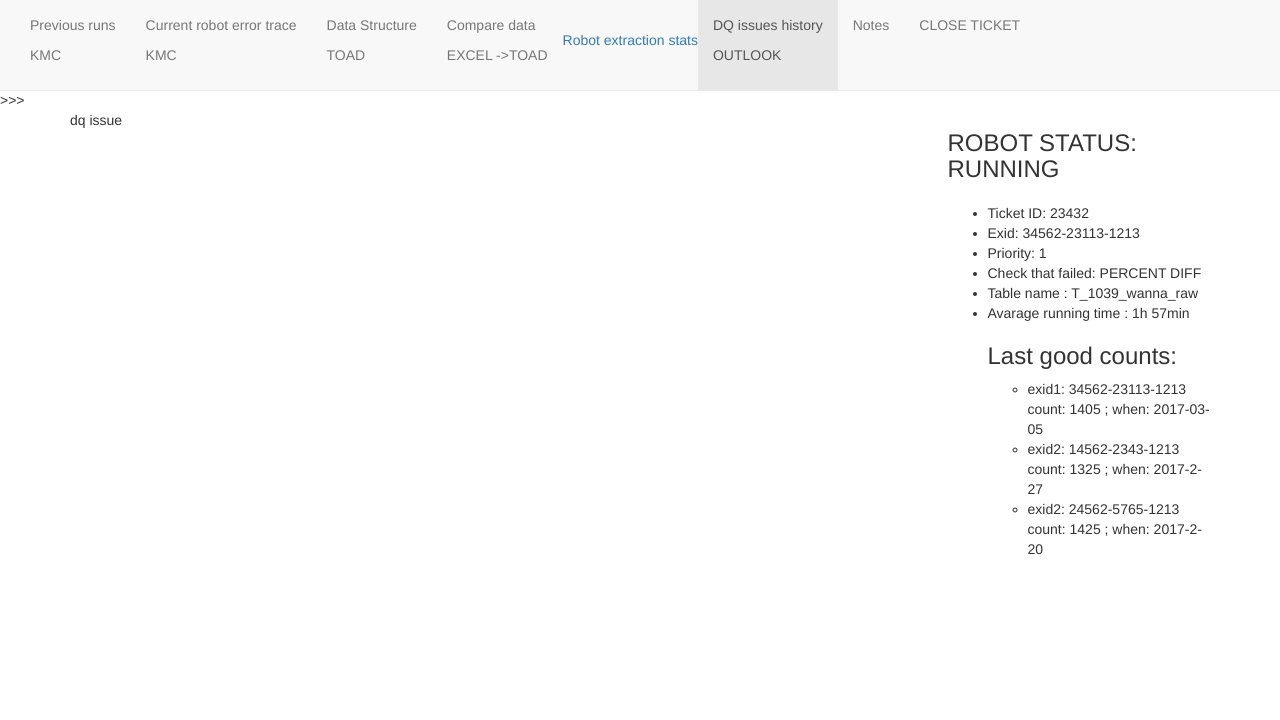
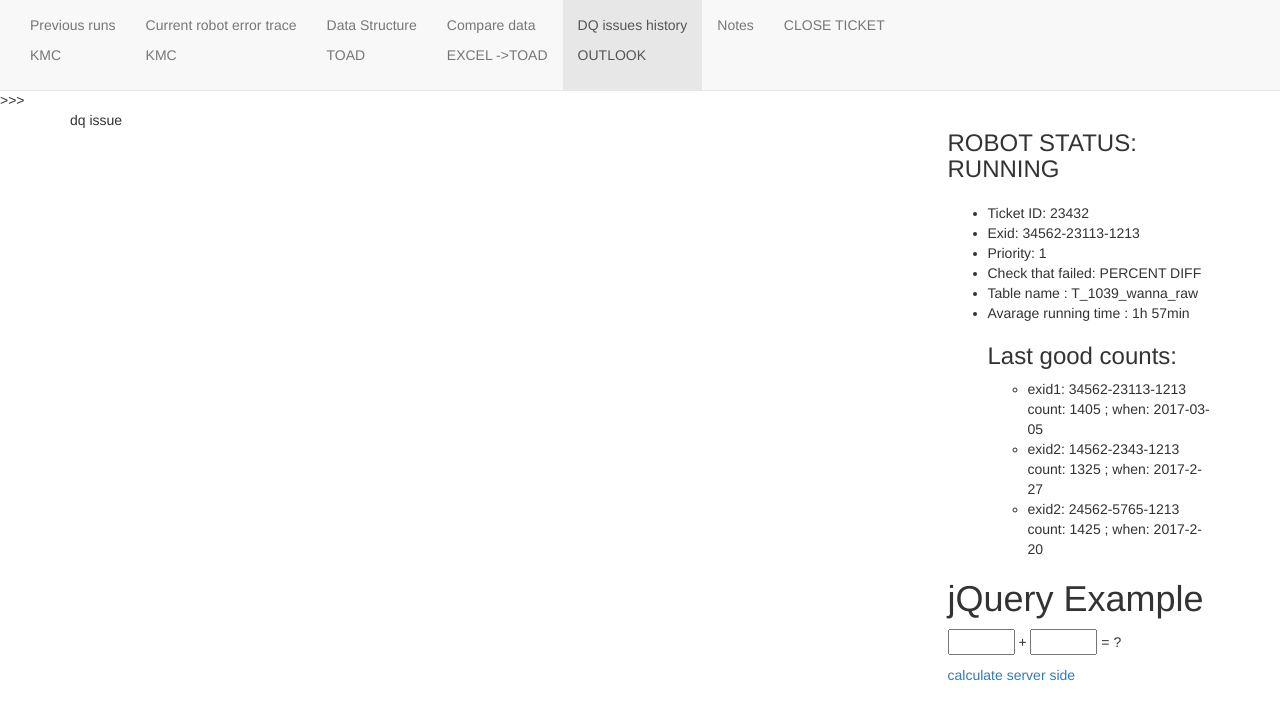
Before and after one commit to czerwonykalafior/support_toolbox, a Flask app: page /dq_issues in a window 1280 px wide. Shown: the top 720 px of the page. Run offline with Flask 2, Linux system fonts and the light colour scheme; data that the repository does not hold is empty; some libraries are stand-ins or nearby versions.

Commit message:
ajax tests

```diff
--- a/support_toolbox/__init__.py
+++ b/support_toolbox/__init__.py
@@ -1,11 +1,11 @@
 from flask import Flask
-from flask.ext.sqlalchemy import SQLAlchemy
+from flask_sqlalchemy import SQLAlchemy
 
 app = Flask(__name__, static_url_path='/static')
 app.config.from_pyfile('config.py')
 
 db = SQLAlchemy(app)
-db.create_all()
+# db.create_all()
 db.session.commit()
 
 from . import views
--- a/support_toolbox/config.py
+++ b/support_toolbox/config.py
@@ -5,3 +5,4 @@ DEBUG = os.environ.get('DEBUG', None)
 SECRET_KEY = os.environ.get('SECRET_KEY', None)
 
 SQLALCHEMY_DATABASE_URI = 'postgres://postgres:zajzajer@127.0.0.1:5432/support_toolbox'
+SQLALCHEMY_TRACK_MODIFICATIONS = False
--- a/support_toolbox/models.py
+++ b/support_toolbox/models.py
@@ -6,7 +6,6 @@ from sqlalchemy.ext.declarative import declarative_base
 Base = declarative_base()
 metadata = Base.metadata
 
-
 class RobotWip(Base):
     __tablename__ = 'ops_wip'
 
--- a/support_toolbox/static/app.js
+++ b/support_toolbox/static/app.js
@@ -0,0 +1,14 @@
+$(document).ready(function() {
+    $('li.active').removeClass('active');
+    $('a[href="' + location.pathname + '"]').closest('li').addClass('active');
+});
+
+/* Set the width of the side navigation to 250px */
+function openNav() {
+    document.getElementById("mySidenav").style.width = "10%";
+}
+
+/* Set the width of the side navigation to 0 */
+function closeNav() {
+    document.getElementById("mySidenav").style.width = "0";
+}
--- a/support_toolbox/templates/base.html
+++ b/support_toolbox/templates/base.html
@@ -28,11 +28,6 @@
                 <li>
                     <a href="{{ url_for('gans_sql') }}"><p>Compare data </p><p> EXCEL ->TOAD</p></a>
                 </li>
-
-
-                <li>
-                    <a href="{{ url_for('robot_extraction_stats') }}"><p>Robot extraction stats</a>
-                </li>
                 <li>
                     <a href="{{ url_for('dq_issues') }}"><p>DQ issues history</p><p>OUTLOOK</p></a>
                 </li>
@@ -45,18 +40,15 @@
                     <a href="{{ url_for('create_mail') }}">CLOSE TICKET</a>
                 </li>
 
-
             </ul>
         </div>
     </div>
 </nav>
 
-
 <div id="mySidenav" class="sidenav">
     <a href="javascript:void(0)" class="closebtn" onclick="closeNav()">&aa;</a>
-<p></p>
+    <p></p>
     <h1>You are on:</h1><!DOCTYPE html>
-
 
     {% for robot in robot_wip %}
         <a href="/{{ robot.robot_name }}">{{ robot.robot_name }} </a>
@@ -64,13 +56,7 @@
 
 </div>
 
-<div>
 <span onclick="openNav()">>>></span>
-
-
-
-<div class="container ">    </div>
-
 
 <div id="main ">
     <div class="container">
@@ -89,23 +75,14 @@
         </div>
     </div>
 </div>
-          </div>
+
+
 <script type="text/javascript" src="{{ url_for('static', filename='app.js') }}"></script>
-<script>
-    $(document).ready(function() {
-        $('li.active').removeClass('active');
-        $('a[href="' + location.pathname + '"]').closest('li').addClass('active');
-    });
+<script src="//ajax.googleapis.com/ajax/libs/jquery/1.9.1/jquery.min.js"></script>
+
+<script type=text/javascript>
+    $SCRIPT_ROOT = {{ request.script_root|tojson|safe }};
 </script>
 
-<script> /* Set the width of the side navigation to 250px */
-function openNav() {
-    document.getElementById("mySidenav").style.width = "250px";
-}
-
-/* Set the width of the side navigation to 0 */
-function closeNav() {
-    document.getElementById("mySidenav").style.width = "0";
-}</script>
 </body>
 </html>
--- a/support_toolbox/templates/summary.html
+++ b/support_toolbox/templates/summary.html
@@ -1,4 +1,4 @@
-                <h3>ROBOT STATUS: RUNNING</h3>
+<h3>ROBOT STATUS: <span id=resultcol>RUNNING</span></h3>
 <h3>{{ current_r }}</h3>
 <ul>
     <li>Ticket ID: 23432</li>
@@ -21,3 +21,25 @@
     </ul>
 
 </ul>
+<script type=text/javascript>
+  $(function() {
+    $('a#calculate').bind('click', function() {
+      $.getJSON($SCRIPT_ROOT + '/_add_numbers', {
+        a: $('input[name="a"]').val(),
+        b: $('input[name="b"]').val()
+      }, function(data) {
+{#          $("#result").text(data.result);#}
+          $("#resultcol").toggle(
+                  function () {$("#resultcol").css({"color": "red"});},
+                  function () {$("#resultcol").css({'font-size': '150%' });}
+          );
+      });
+      return false;
+    });
+  });
+</script>
+<h1>jQuery Example</h1>
+<p><input type=text size=5 name=a> +
+    <input type=text size=5 name=b> =
+    <span id=result>?</span>
+<p><a href=# id=calculate>calculate server side</a>
--- a/support_toolbox/views.py
+++ b/support_toolbox/views.py
@@ -1,4 +1,5 @@
-from flask import render_template
+from flask import render_template, request, jsonify
+
 from models import RobotWip
 from . import db, app
 
@@ -9,16 +10,24 @@ def inject_robot_wip():
     return dict(robot_wip=robots)
 
 
+@app.route('/_add_numbers')
+def add_numbers():
+    a = request.args.get('a', 0, type=int)
+    b = request.args.get('b', 0, type=int)
+    return jsonify(result=a + b)
+
 @app.route('/')
+def home():
+    return render_template('base.html')
+
 @app.route('/<current_robot>')
-def home(current_robot=None):
+def curren_robot(current_robot=None):
 
     @app.context_processor
     def inject_current_robot():
         current_r = current_robot
         return dict(current_r=current_r)
     return render_template('robot_logs.html')
-
 
 @app.route('/robot_logs')
 def robot_logs():
@@ -40,10 +49,6 @@ def robot_error():
 def dq_issues():
     return render_template('dq_issues.html')
 
-@app.route('/robot_extraction_stats')
-def robot_extraction_stats():
-    return render_template('robot_extraction_stats.html')
-
 @app.route('/notes')
 def notes():
     return render_template('notes.html')
```
Also changed, not shown: 3 other files. Lines whose indentation alone changed are shown as unchanged.
